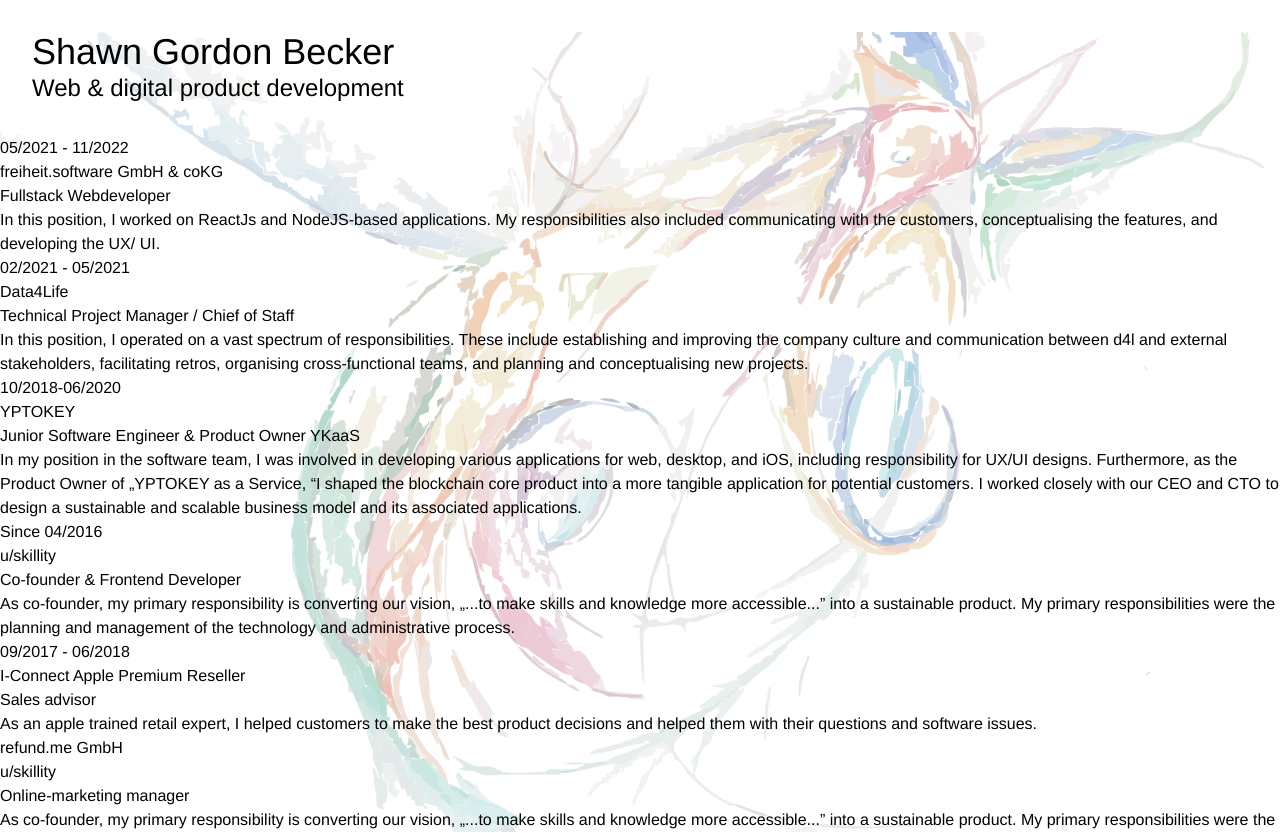
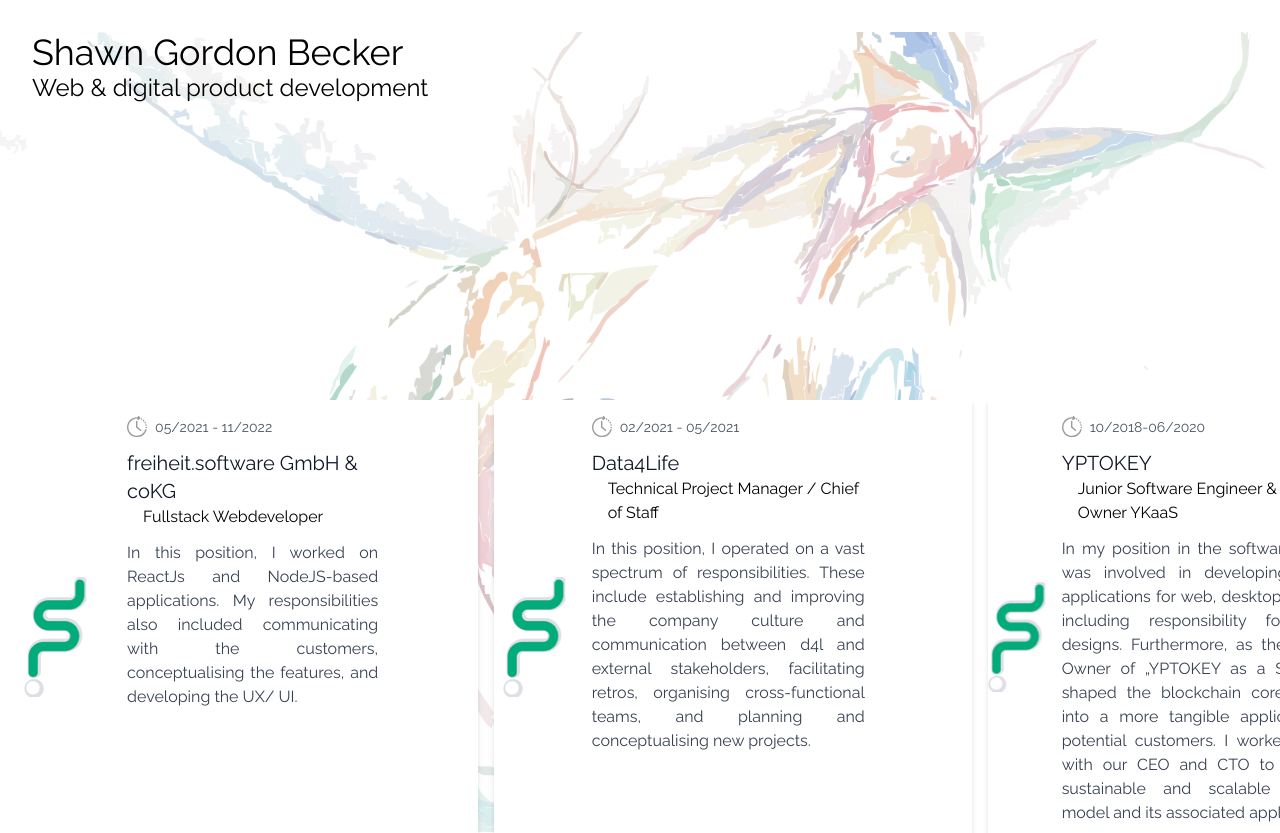
Before and after one commit to ShawnGB/my-portfolio, a React (Vite) app: page / in a window 1280 px wide. Shown: the top 833 px of the page. Built offline with nearby package versions, Linux system fonts and the light colour scheme.

Commit message:
first card layout,WIP

```diff
--- /dev/null
+++ b/src/assets/svg/icons/TimeSpanIcon.tsx
@@ -0,0 +1,52 @@
+export default function TimeSpanIcon() {
+  return (
+    <svg
+      width='20px'
+      height='21.1890346px'
+      viewBox='0 0 20 21.1890346'
+      version='1.1'
+    >
+      <g
+        id='Page-1'
+        stroke='none'
+        stroke-width='1'
+        fill='none'
+        fill-rule='evenodd'
+      >
+        <g
+          id='MacBook-Pro-16"'
+          transform='translate(-1464, -144)'
+          fill='#9B9B9B'
+          fill-rule='nonzero'
+        >
+          <g id='time-left-12446' transform='translate(1464, 144)'>
+            <path
+              d='M9.99821657,21.1890346 C9.08309647,21.1890346 8.15361509,21.0626082 7.23119664,20.7965712 C1.9323523,19.2681535 -1.13531295,13.714102 0.392633902,8.41549309 C1.1328288,5.84858947 2.82840249,3.72335431 5.16670266,2.43178013 C7.50523826,1.13997052 10.206573,0.836029163 12.7734766,1.57669492 C13.1482826,1.68475773 13.3646437,2.0762794 13.2565809,2.45108546 C13.1485181,2.82589153 12.7572318,3.04201714 12.3821903,2.93395434 C10.1776149,2.29852621 7.85791382,2.55914827 5.84968784,3.66826346 C3.84146185,4.77737866 2.38555687,6.60243936 1.74989332,8.80677933 C0.437836644,13.3569533 3.07230895,18.1267843 7.6227183,19.4390764 C12.1728922,20.7513685 16.9427232,18.1164253 18.2550153,13.5662514 C18.3630781,13.1914453 18.7541289,12.9748488 19.1294059,13.0831471 C19.5042119,13.1912099 19.720573,13.5827315 19.6125102,13.9575376 C18.3501294,18.3341989 14.3409758,21.1890346 9.99821657,21.1890346 Z'
+              id='Path'
+            ></path>
+            <path
+              d='M14.6112506,3.81893927 C14.4921225,3.81893927 14.371111,3.78880411 14.2604584,3.72523775 L14.1667569,3.67250122 C13.8253821,3.4836856 13.7017808,3.05378869 13.8905964,2.71241382 C14.0796475,2.37127437 14.509309,2.24720226 14.8504484,2.43648875 L14.9634553,2.5000551 C15.302005,2.69428563 15.4187787,3.12583056 15.2243127,3.46414483 C15.0941194,3.69157113 14.8560987,3.81893927 14.6112506,3.81893927 Z'
+              id='Path'
+            ></path>
+            <path
+              d='M19.0825551,9.89941436 C18.7576604,9.89941436 18.4654906,9.67410694 18.3932133,9.34379732 C18.3779103,9.27340347 18.3611947,9.20324504 18.3440082,9.13355748 C18.2503067,8.75498452 18.481029,8.37193837 18.8598374,8.27800142 C19.2393521,8.1842999 19.6214566,8.41525766 19.7153935,8.79383062 C19.735876,8.87623146 19.7551813,8.95886772 19.7733095,9.04197484 C19.8566521,9.42313755 19.6150999,9.79959163 19.2341726,9.88269876 C19.1830841,9.89423487 19.1324665,9.89941436 19.0825551,9.89941436 Z M18.1839152,7.47989051 C17.9324749,7.47989051 17.6890393,7.34545943 17.5614358,7.1086159 C17.5270628,7.04504955 17.4919836,6.98195405 17.4561981,6.91932942 C17.2619676,6.58101515 17.3787413,6.14923479 17.7168202,5.95500426 C18.054899,5.76077373 18.4869148,5.87731205 18.6811453,6.21562632 C18.7235229,6.2893162 18.7647233,6.36324152 18.8047466,6.43787313 C18.9897953,6.78136688 18.8614855,7.20985121 18.5182271,7.39489993 C18.4118123,7.45258052 18.2971575,7.47989051 18.1839152,7.47989051 Z M16.6550266,5.39868093 C16.4709196,5.39868093 16.2868126,5.32710992 16.1486146,5.18443877 C16.0982324,5.13287939 16.0476148,5.0820263 15.9960554,5.03164408 C15.7163634,4.75972134 15.7104776,4.31240254 15.9826358,4.032946 C16.2545586,3.75325404 16.7021128,3.74736826 16.9813339,4.01952644 C17.0423105,4.07885504 17.1025808,4.13912536 17.161674,4.20010197 C17.4335968,4.48002937 17.4270047,4.92711274 17.1473127,5.19880005 C17.009821,5.33252483 16.8323061,5.39868093 16.6550266,5.39868093 Z'
+              id='Shape'
+            ></path>
+            <path
+              d='M19.2887926,12.3556654 C19.2760794,12.3556654 19.2636015,12.35543 19.2508882,12.3547237 C18.86125,12.3340058 18.5622527,12.0015773 18.5827352,11.6121745 L18.5876793,11.5071723 C18.6013343,11.1170632 18.9271707,10.8081778 19.3184569,10.8260706 C19.7083306,10.839961 20.0132136,11.1669746 19.9995587,11.5568482 L19.9939083,11.6868061 C19.9734258,12.0634956 19.6617152,12.3556654 19.2887926,12.3556654 Z'
+              id='Path'
+            ></path>
+            <path
+              d='M13.6083147,14.9051472 C13.4583452,14.9051472 13.307434,14.8578255 13.1793595,14.7596508 L9.27756244,11.7706195 C9.1031081,11.6368947 9.00069564,11.4297155 9.00069564,11.209823 L9.00069564,5.38620309 C9.00069564,4.99609401 9.3168794,4.67991025 9.70698848,4.67991025 C10.0970976,4.67991025 10.4132813,4.99609401 10.4132813,5.38620309 L10.4132813,10.8611498 L14.0382116,13.6380578 C14.3480388,13.8753722 14.4066611,14.3186887 14.1695821,14.6282804 C14.0304424,14.8097976 13.8206734,14.9051472 13.6083147,14.9051472 Z'
+              id='Path'
+            ></path>
+            <path
+              d='M11.0294041,4.0458947 C10.8975628,4.0458947 10.7659569,4.00916748 10.6498894,3.93524216 C10.4090436,3.78174118 10.2842652,3.49804689 10.3339411,3.21694234 L10.7982109,0.583882618 C10.8476514,0.302542636 11.0618936,0.0786478045 11.3408793,0.0169648962 C11.6210421,-0.0454243049 11.9087387,0.0675825499 12.0723632,0.301365481 L13.1567582,1.85003025 C13.380653,2.16974548 13.3029608,2.61000135 12.983481,2.83366075 L11.4348162,3.9180557 C11.3130984,4.0032817 11.1711335,4.0458947 11.0294041,4.0458947 Z'
+              id='Path'
+            ></path>
+          </g>
+        </g>
+      </g>
+    </svg>
+  );
+}
--- a/src/components/CV/CvCardComponent.tsx
+++ b/src/components/CV/CvCardComponent.tsx
@@ -1,4 +1,5 @@
 import { WorkingExperience } from '../../Models';
+import TimeSpanIcon from '../../assets/svg/icons/TimeSpanIcon';
 
 type IProps = {
   experience: WorkingExperience;
@@ -6,11 +7,27 @@
 
 export default function CvCardComponent({ experience }: IProps) {
   return (
-    <div>
-      <div>{experience.span}</div>
-      <div>{experience.conmpany}</div>
-      <div>{experience.position}</div>
-      <div>{experience.description}</div>
+    <div className='bg-white w-1/3 mb-4 font-sans drop-shadow-md flex rounded-sm flex-shrink-0 '>
+      <div className='w-full h-full flex'>
+        <img className='m-auto' src='/assets/images/freihet-icon.png' alt='' />
+      </div>
+
+      <div className='p-4 flex flex-col justify-between leading-normal'>
+        <div className='mb-8'>
+          <p className='text-sm text-gray-600 flex items-center gap-x-2'>
+            <TimeSpanIcon />
+            {experience.span}
+          </p>
+          <div className='flex flex-col justify-items-start  my-3 w-3/4 '>
+            <div className='text-gray-900  text-xl '>{experience.conmpany}</div>
+            <div className='ml-4 text-l'>{experience.position}</div>
+          </div>
+
+          <p className='text-gray-700 w-3/4 text-base text-justify '>
+            {experience.description}
+          </p>
+        </div>
+      </div>
     </div>
   );
 }
--- a/src/components/CV/CvComponent.tsx
+++ b/src/components/CV/CvComponent.tsx
@@ -13,7 +13,7 @@
   }, []);
 
   return (
-    <div>
+    <div className='flex flex-row gap-4 overflow-x-scroll fixed top-2/4'>
       {experiences.map((experience: WorkingExperience) => (
         <CvCardComponent experience={experience} />
       ))}
--- a/src/input.css
+++ b/src/input.css
@@ -1,5 +1,5 @@
+@import url('https://fonts.googleapis.com/css2?family=Raleway:wght@200;400&display=swap');
+
 @tailwind base;
 @tailwind components;
 @tailwind utilities;
-
-@import url('https://fonts.googleapis.com/css2?family=Raleway:wght@200;400&display=swap');
--- a/tailwind.config.js
+++ b/tailwind.config.js
@@ -5,14 +5,14 @@
     fontFamily: {
       sans: ['Raleway', 'Helvetica', 'sans'],
     },
-    colors: {
-      blue: '#0179B2ff',
-      violet: '#542644ff',
-      cyan: '#1BD7DFff',
-      orange: '#FE7D40ff',
-      primary: 'blue',
-      secondary: 'orange',
-    },
+    // colors: {
+    //   blue: '#0179B2ff',
+    //   violet: '#542644ff',
+    //   cyan: '#1BD7DFff',
+    //   orange: '#FE7D40ff',
+    //   primary: 'blue',
+    //   secondary: 'orange',
+    // },
 
     extend: {
       backgroundImage: {
```
Also changed, not shown: public/assets/images/freihet-icon.png (added), src/assets/svg/icons/time-span-icon.svg (added).
